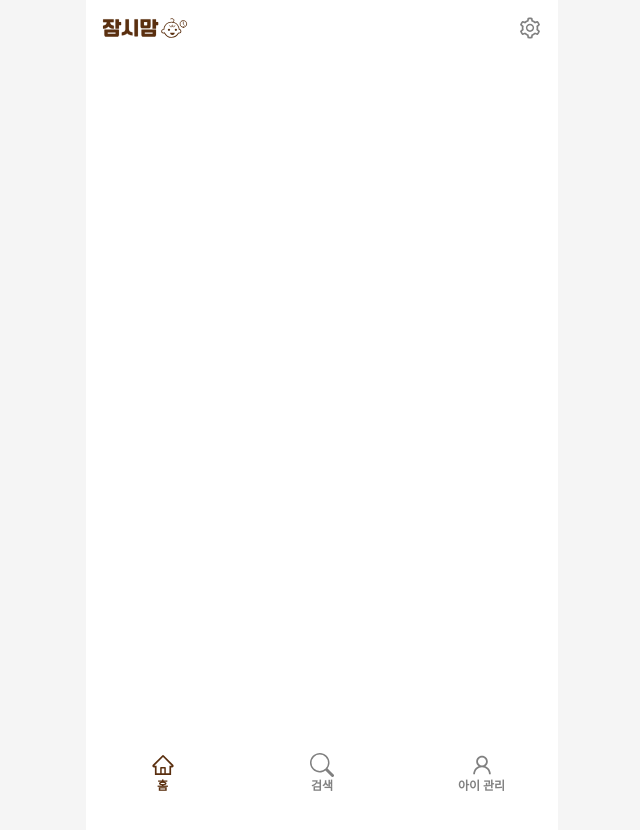
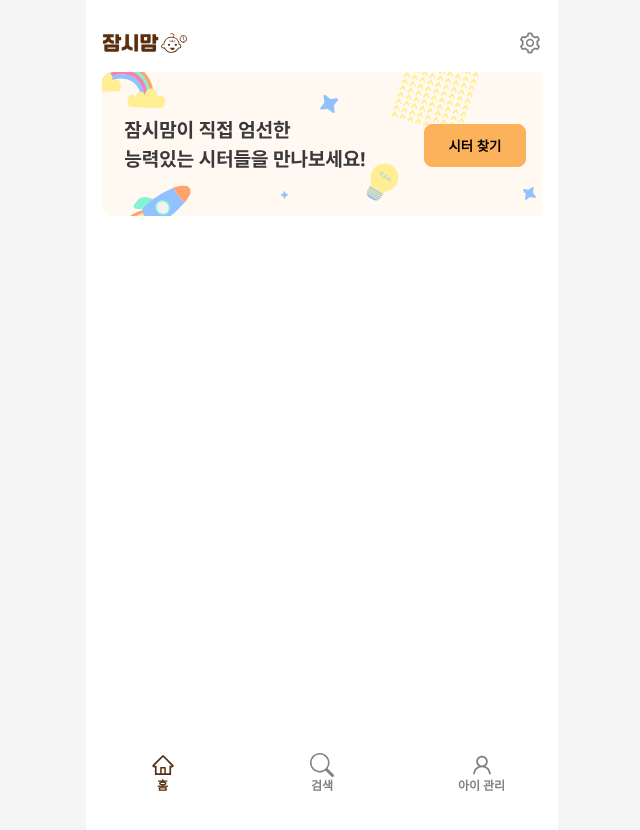
Before and after one commit to jwun95/jamsimom-refactoring, a Next.js app in the folder frontend/: page / in a window 1280 px wide. Shown: the top 830 px of the page, without its empty margins (318-958 px from the left). Built offline with nearby package versions, Linux system fonts and the light colour scheme.

Commit message:
Feat: custom button add

```diff
--- /dev/null
+++ b/frontend/src/components/Button.tsx
@@ -0,0 +1,48 @@
+import React from "react";
+import styled from "@emotion/styled";
+import type {
+  DetailedHTMLProps,
+  ButtonHTMLAttributes,
+  PropsWithChildren,
+} from "react";
+
+type ReactButtonProps = DetailedHTMLProps<
+  ButtonHTMLAttributes<HTMLButtonElement>,
+  HTMLButtonElement
+>;
+
+type ButtonProps = ReactButtonProps & {
+  children: React.ReactNode;
+  outline?: boolean;
+  w?: string;
+  h?: string;
+};
+
+type ButtonStyledProps = {
+  w: string;
+  h: string;
+  outline: boolean;
+};
+
+export default function Button({
+  children,
+  outline = false,
+  onClick,
+  w = "102px",
+  h = "43px",
+}: ButtonProps) {
+  return (
+    <Btn onClick={onClick} w={w} h={h} outline={outline}>
+      {children}
+    </Btn>
+  );
+}
+
+const Btn = styled.button<ButtonStyledProps>`
+  width: ${(props) => props.w};
+  height: ${(props) => props.h};
+  border: 1px solid #fcb25b;
+  border-radius: 8px;
+  background-color: ${(props) => (props.outline ? "#fff" : "#fcb25b")};
+  font-weight: bold;
+`;
--- a/frontend/src/components/NavbarItem.tsx
+++ b/frontend/src/components/NavbarItem.tsx
@@ -17,7 +17,6 @@ export default function NavbarItem({
   menuName,
 }: NavarItemProps) {
   const router = useRouter();
-  console.log(router.pathname);
 
   return (
     <IconContext.Provider
--- a/frontend/src/pages/index.tsx
+++ b/frontend/src/pages/index.tsx
@@ -5,8 +5,17 @@ import Logo from "../../public/Logo.svg";
 import Image from "next/image";
 import { AiOutlineSetting } from "react-icons/ai";
 import { IconContext } from "react-icons";
+import Button from "@/components/Button";
+import { useRouter } from "next/router";
 
 export default function Home() {
+  const router = useRouter();
+
+  const handleClick = (e: React.MouseEvent<HTMLButtonElement>) => {
+    e.preventDefault();
+    router.push("/search");
+  };
+
   return (
     <div>
       <Header>
@@ -19,12 +28,16 @@ export default function Home() {
             size: "24",
           }}
         >
-          {" "}
           <Link href="/setting">
             <AiOutlineSetting />
           </Link>
         </IconContext.Provider>
       </Header>
+      <SearchSection>
+        <AbsoluteLayer>
+          <Button onClick={handleClick}>시터 찾기</Button>
+        </AbsoluteLayer>
+      </SearchSection>
     </div>
   );
 }
@@ -33,4 +46,19 @@ const Header = styled.header`
   display: flex;
   justify-content: space-between;
   align-items: center;
+  height: 56px;
 `;
+
+const SearchSection = styled.section`
+  position: relative;
+  width: 100%;
+  height: 144px;
+  background-image: url("sitterSearch.svg");
+  background-size: cover;
+`;
+
+const AbsoluteLayer = styled.div`
+  position: absolute;
+  top: 51.5px;
+  right: 16px;
+`;
```
Also changed, not shown: frontend/public/sitterSearch.svg (added).
